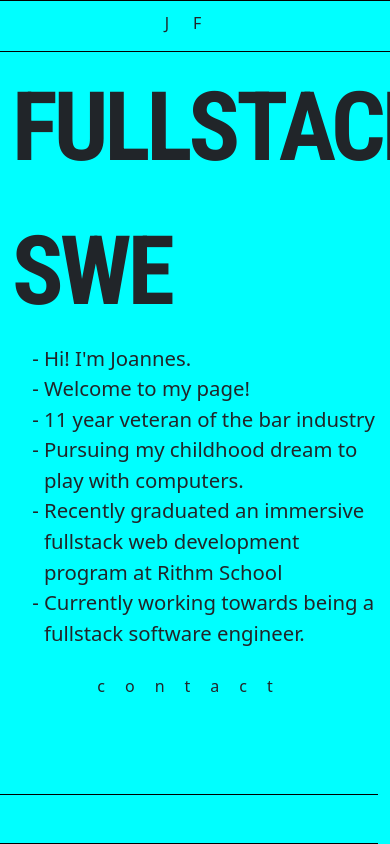
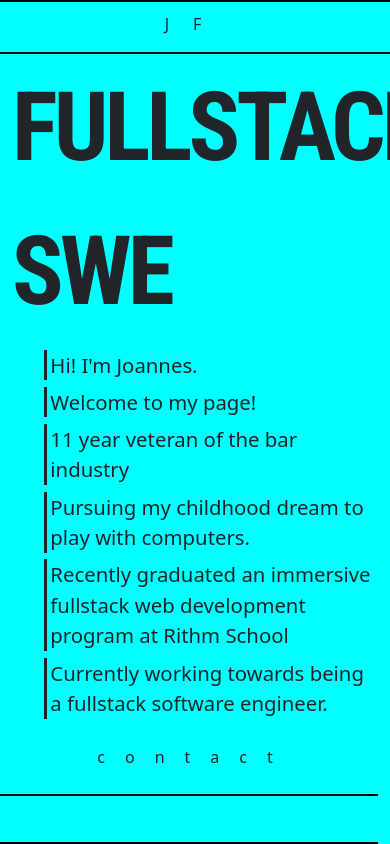
Before and after one commit to JoHeyJo/myWebsiteReact, a React (Create React App) app: page / in a window 390 px wide. Shown: the top 844 px of the page. Built offline with nearby package versions, Linux system fonts and the light colour scheme.

Commit message:
added bio styling

```diff
--- a/src/Bio.css
+++ b/src/Bio.css
@@ -7,10 +7,23 @@
 }
 
 li {
-  list-style: "- ";
+  list-style: none;
   font-size: calc(100% + 1vw + 1vh);
+  /* border-left: 2px dashed black; */
+      margin-top: 1%;
+        border-left: solid;
+        padding: 0px;
+        padding-left: 1%;
 }
 
+@media (max-width: 544px) {
+  li {
+    margin-top: 2%;
+    border-left: solid;
+    padding: 0px;
+    padding-left: 1%;
+  }
+}
 
 /* li.arrow::before {
   content: "";
--- a/src/Footer.css
+++ b/src/Footer.css
@@ -32,8 +32,8 @@
 }
 
 #Footer-container{
-    border-top: 1px solid black;
-    border-bottom: 1px solid black;
+    border-top: 2px solid black;
+    border-bottom: 2px solid black;
     bottom: 0;
     position: fixed;
     /*margin-top: auto;*/
--- a/src/Header.css
+++ b/src/Header.css
@@ -1,6 +1,6 @@
 #Header-bar {
-  border-top: 1px solid black;
-  border-bottom: 1px solid black;
+  border-top: 2px solid black;
+  border-bottom: 2px solid black;
   /* width: 1000px; */
   position: fixed;
   /* max-width: 100%; */
@@ -9,6 +9,7 @@
   text-transform: uppercase;
   padding-top: .625rem;
   background-color: aqua;
+  font-weight: 400;
 }
 
 #Header-container {
```
